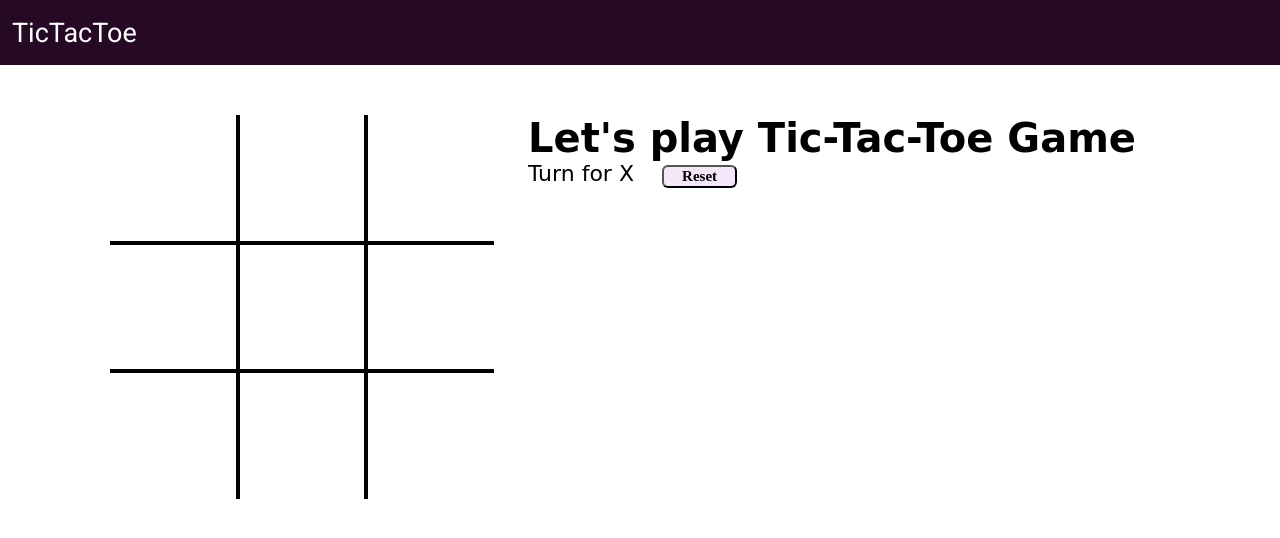
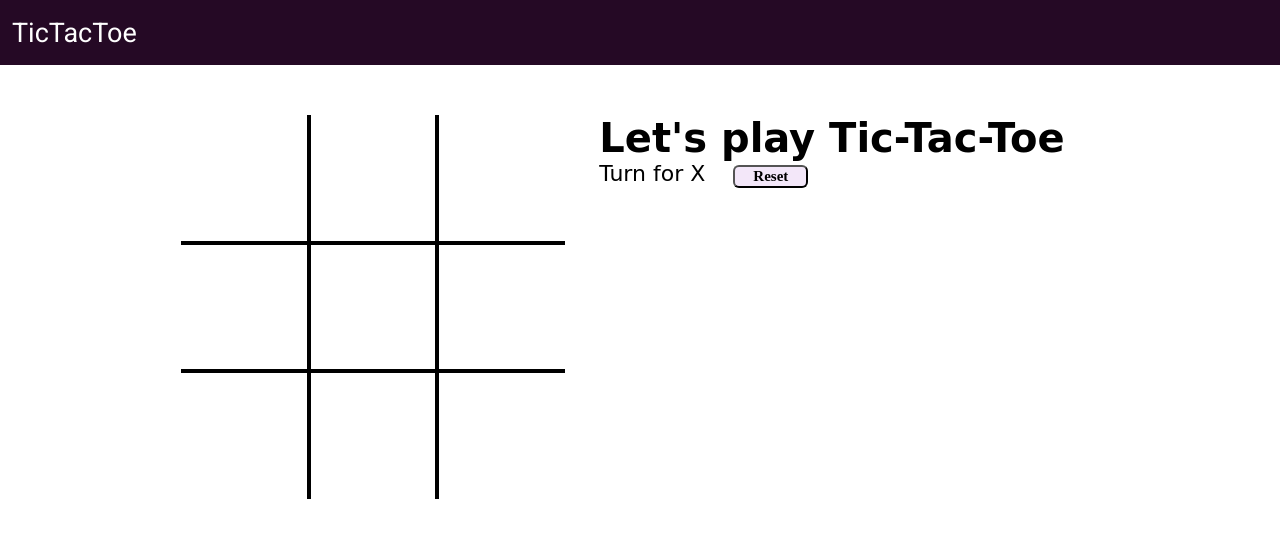
Before and after one commit to mystryvedi/Tic-Tac-Toe_Game, a plain HTML site: page index.html in a window 1280 px wide. Drawn offline with Linux system fonts and the light colour scheme; a web font is replaced by a local one.

Commit message:
Update index.html

```diff
--- a/index.html
+++ b/index.html
@@ -28,7 +28,7 @@
         <div class="box bb-0 br-0"><span class="boxtext"></span></div>
       </div>
       <div class="gameInfo">
-        <h1>Let's play Tic-Tac-Toe Game</h1>
+        <h1>Let's play Tic-Tac-Toe</h1>
         <div>
           <span class="info">Turn for X</span>
           <button id="reset">Reset</button>
```
